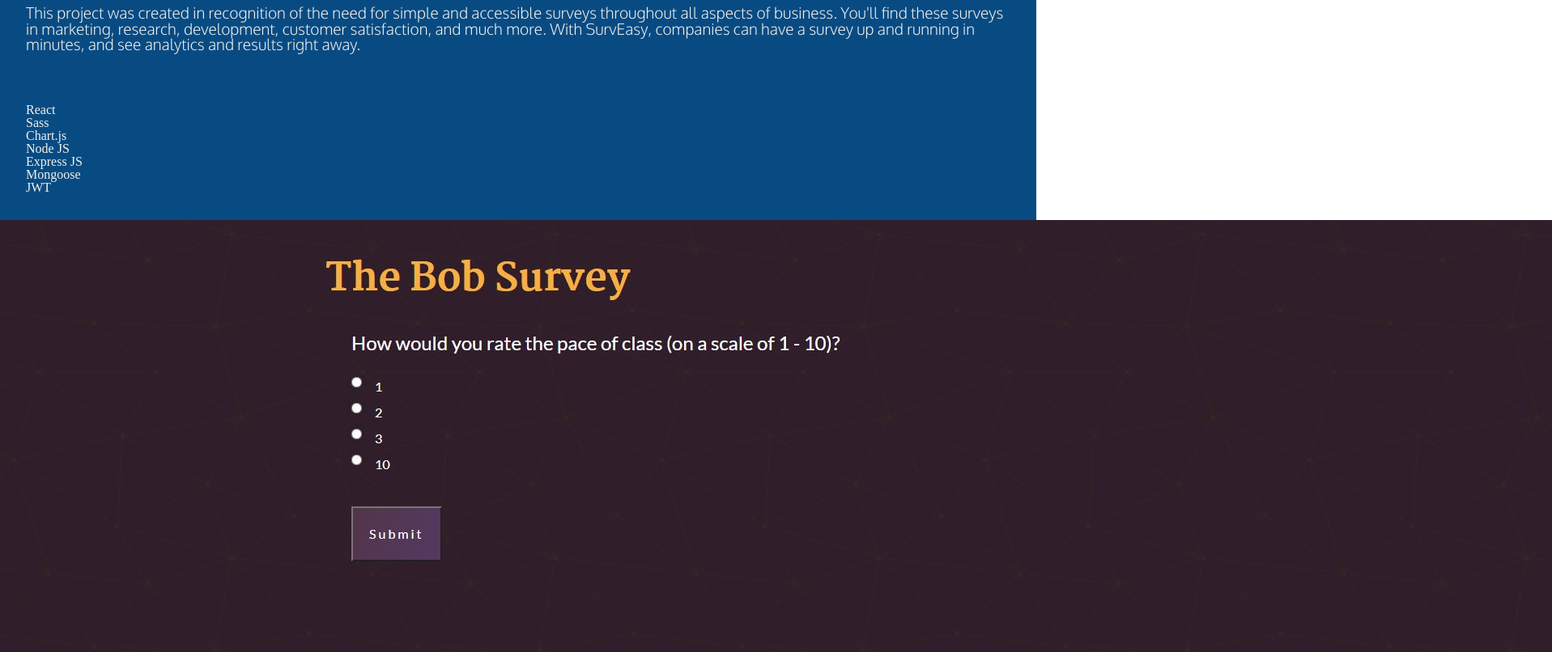
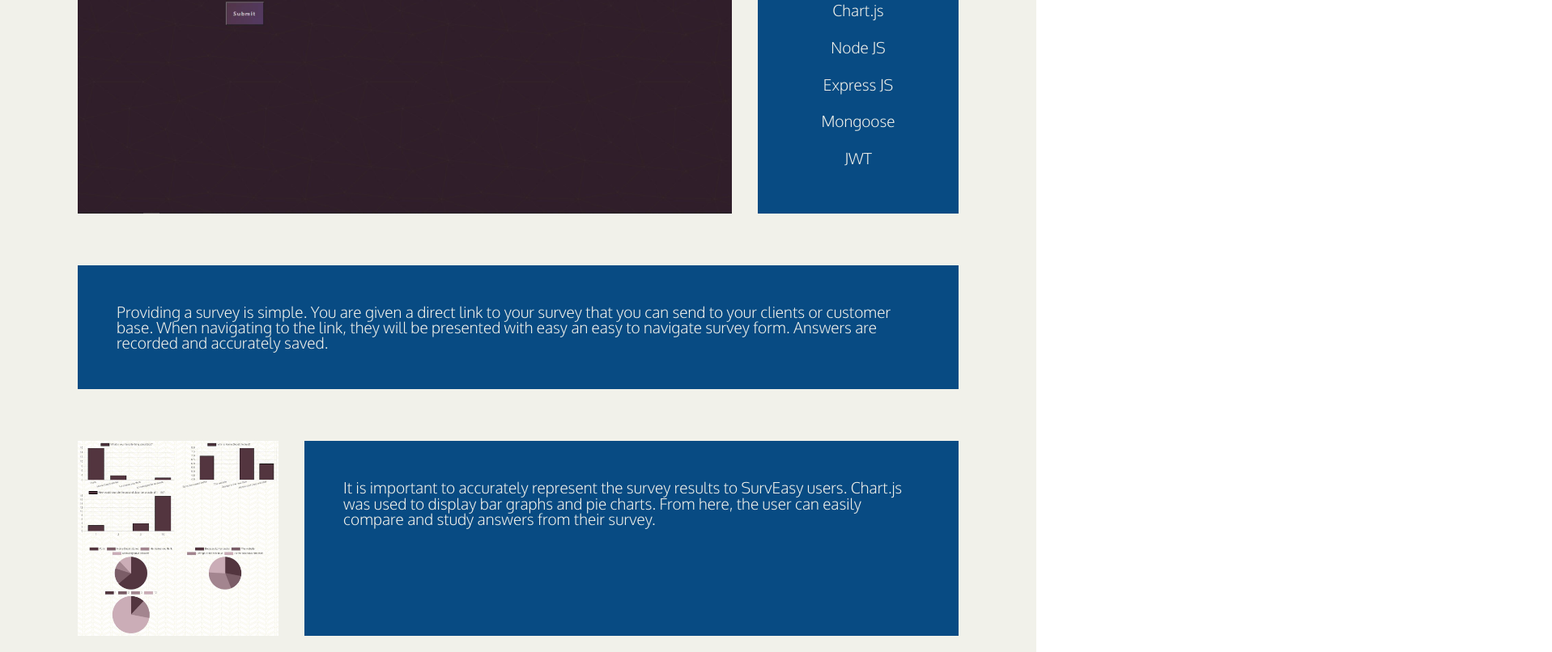
Before and after one commit to nbur4556/react-portfolio, a React (Create React App) app: page /portfolio/surveasy in a window 1280 px wide. Shown: the part 1214-2020 px from the top of the page at 81% size, 1917 px wide, since content can reach past the window. Built offline with nearby package versions, Linux system fonts and the light colour scheme; a web font is replaced by a local one.

Commit message:
style: set initial layout for surveasy case study page

```diff
--- a/src/components/TextBox.js
+++ b/src/components/TextBox.js
@@ -3,7 +3,7 @@ import '../stylesheets/text-box.css';
 
 const TextBox = props => {
     return (
-        <div className="textBox">
+        <div className={`textBox ${props.className}`}>
             <h3>{props.title}</h3>
             {props.children}
         </div>
--- a/src/pages/case_studies/SurveasyCaseStudy/index.js
+++ b/src/pages/case_studies/SurveasyCaseStudy/index.js
@@ -1,4 +1,5 @@
 import React from 'react';
+import './style.css';
 
 // Components
 import TextBox from '../../../components/TextBox';
@@ -11,12 +12,12 @@ import imageSignin from '../../../assets/images/project-secondary-surveasy-signi
 
 const SurveasyCaseStudy = () => {
     return (
-        <section>
+        <section className='casestudy-page'>
             {/* Main Image */}
-            <img src={imageMain} alt="SurvEasy landing page." />
+            <img className="centered-image" src={imageMain} alt="SurvEasy landing page." />
 
             {/* Main Description */}
-            <TextBox>
+            <TextBox className="centered-textbox">
                 <p>
                     SurvEasy makes it easy to know what your target market is thinking. The application provides
                     a simple solution for creating and providing surveys to your intended audience. This project
@@ -26,10 +27,7 @@ const SurveasyCaseStudy = () => {
                     link, and data and analytics from the surveys are provided using Chart.js to display on the
                     front end.
                 </p>
-            </TextBox>
 
-            {/* Reason for the project */}
-            <TextBox>
                 <p>
                     This project was created in recognition of the need for simple and accessible surveys throughout
                     all aspects of business. You'll find these surveys in marketing, research, development, customer
@@ -38,8 +36,11 @@ const SurveasyCaseStudy = () => {
                 </p>
             </TextBox>
 
+            {/* Taking a survey image */}
+            <img className="large-element" src={imageTakeSurvey} alt="Display for taking a SurvEasy survey." />
+
             {/* Technologies Used */}
-            <TextBox>
+            <TextBox className="small-element">
                 <ul>
                     <li>React</li>
                     <li>Sass</li>
@@ -51,11 +52,8 @@ const SurveasyCaseStudy = () => {
                 </ul>
             </TextBox>
 
-            {/* Taking a survey image */}
-            <img src={imageTakeSurvey} alt="Display for taking a SurvEasy survey." />
-
             {/* Taking a survey */}
-            <TextBox>
+            <TextBox className="centered-textbox">
                 <p>
                     Providing a survey is simple. You are given a direct link to your survey that you can send to your
                     clients or customer base. When navigating to the link, they will be presented with easy an easy to
@@ -64,10 +62,10 @@ const SurveasyCaseStudy = () => {
             </TextBox>
 
             {/* Graphs, charts and analytics image */}
-            <img src={imageAnalytics} alt="Graphs and charts for survey results." />
+            <img className="small-element" src={imageAnalytics} alt="Graphs and charts for survey results." />
 
             {/* Graphs, charts and analytics */}
-            <TextBox>
+            <TextBox className="large-element">
                 <p>
                     It is important to accurately represent the survey results to SurvEasy users. Chart.js was used to
                     display bar graphs and pie charts. From here, the user can easily compare and study answers from their
@@ -75,11 +73,8 @@ const SurveasyCaseStudy = () => {
                 </p>
             </TextBox>
 
-            {/* Project security and validation image */}
-            <img src={imageSignin} alt="Surveasy sign in form." />
-
             {/* Project security and validation */}
-            <TextBox>
+            <TextBox className="large-element">
                 <p>
                     Security was given high priority. When creating a SurvEasy account, you can be sure that your credentials
                     are securely encrypted. We do not store your password in plain text. Any access to data from the account
@@ -87,8 +82,11 @@ const SurveasyCaseStudy = () => {
                 </p>
             </TextBox>
 
+            {/* Project security and validation image */}
+            <img className="small-element" src={imageSignin} alt="Surveasy sign in form." />
+
             {/* Going Forward */}
-            <TextBox>
+            <TextBox className="centered-textbox">
                 <p>
                     There are a few major features that will be included in the future of SurvEasy development. First, we want
                     to expand the types of questions available to include in our surveys. While simple 'select one' type questions
--- /dev/null
+++ b/src/pages/case_studies/SurveasyCaseStudy/style.css
@@ -0,0 +1,46 @@
+.casestudy-page{
+    display: grid;
+    grid-template-columns: 1fr 1fr 1fr 1fr;
+    column-gap: 2em;
+    row-gap: 4em;
+
+    margin: auto;
+    width: 85vw;
+}
+
+img{
+    grid-column: span 2;
+    width: 100%;
+}
+
+.textBox{
+    grid-column: span 2;
+}
+
+.small-element{ grid-column: span 1; }
+
+.large-element{ grid-column: span 3; }
+
+.centered-image{
+    grid-column: 1 / span 4;
+
+    margin-top: 2rem;
+    width: 100%;
+}
+
+.centered-textbox{
+    grid-column: 1 / span 4;
+}
+
+.textBox p{
+    padding: 1rem;
+}
+
+.textBox ul{
+    display: flex;
+    flex-direction: column;
+    justify-content: space-evenly;
+    align-items: center;
+
+    height: 100%;
+}
--- a/src/stylesheets/main-style.css
+++ b/src/stylesheets/main-style.css
@@ -16,7 +16,7 @@ h1, h2, h3{
     font-family: 'Orienta', sans-serif;
 }
 
-p, a, input, textarea{
+p, a, li, input, textarea{
     font-family: 'Oxygen', sans-serif;
     font-size: 1.2rem;
 }
```
